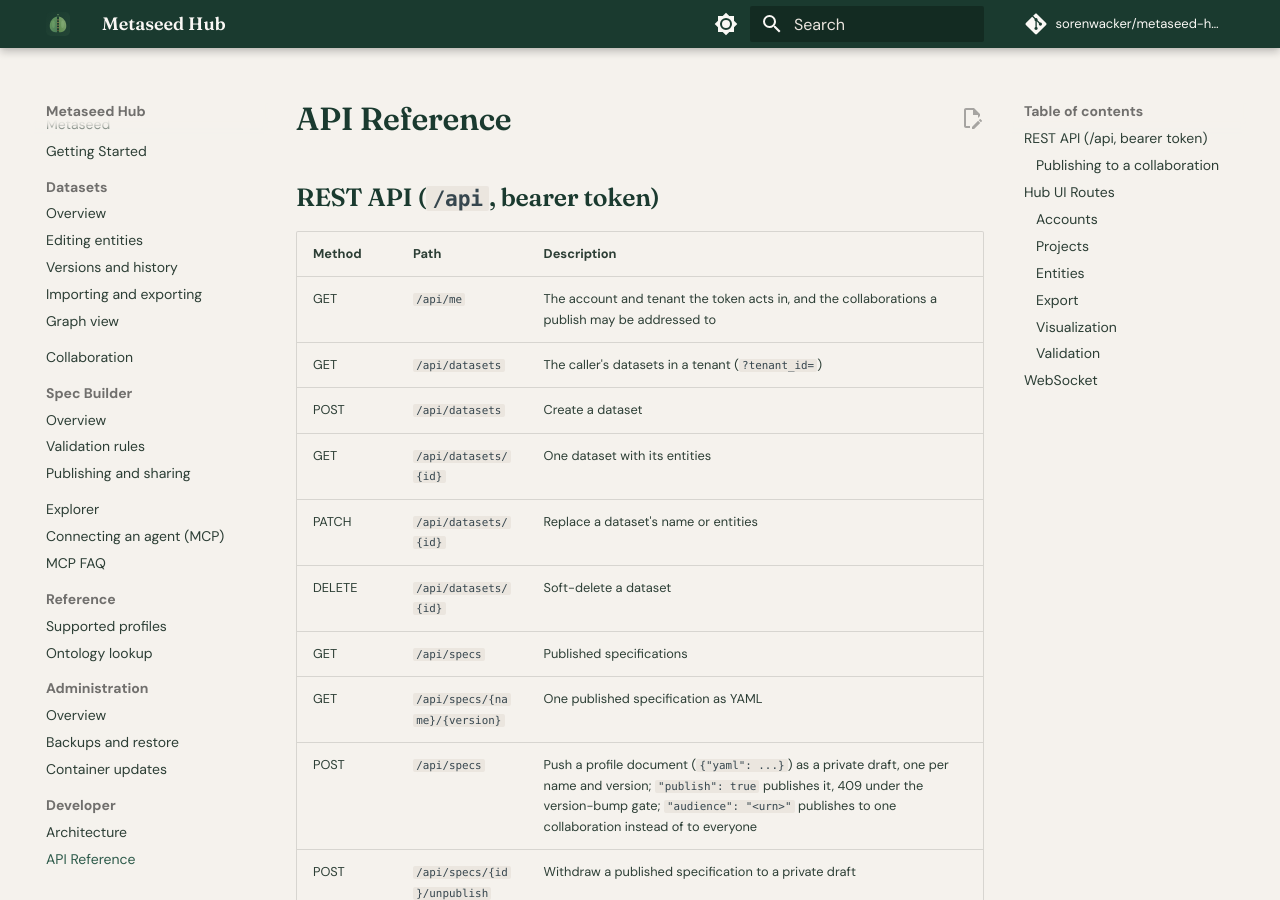
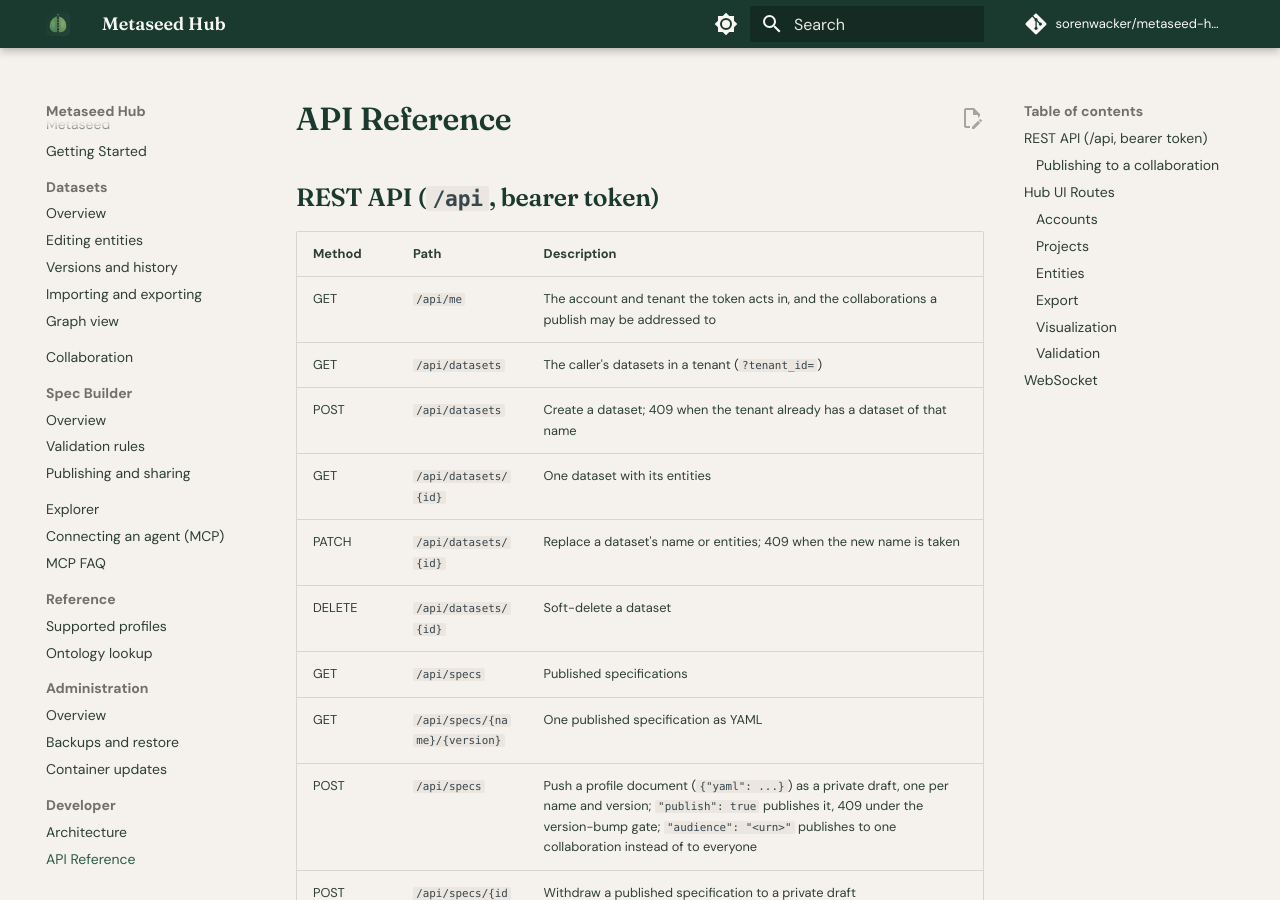
Before and after one commit to sorenwacker/metaseed-hub, an MkDocs documentation site: the page built from docs/developer/api.md, in a window 1280 px wide and 900 px high. Built offline with MkDocs 1.6.1 and Material for MkDocs 9.7.7, drawn with Linux system fonts in a browser that asks for light colours; comment, search, counter and statistics services are not loaded.

Commit message:
State that a taken dataset name is refused with a reason on every interface, so one writer can be held to it

```diff
--- a/docs/developer/api.md
+++ b/docs/developer/api.md
@@ -6,9 +6,9 @@
 |--------|------|-------------|
 | GET | `/api/me` | The account and tenant the token acts in, and the collaborations a publish may be addressed to |
 | GET | `/api/datasets` | The caller's datasets in a tenant (`?tenant_id=`) |
-| POST | `/api/datasets` | Create a dataset |
+| POST | `/api/datasets` | Create a dataset; 409 when the tenant already has a dataset of that name |
 | GET | `/api/datasets/{id}` | One dataset with its entities |
-| PATCH | `/api/datasets/{id}` | Replace a dataset's name or entities |
+| PATCH | `/api/datasets/{id}` | Replace a dataset's name or entities; 409 when the new name is taken |
 | DELETE | `/api/datasets/{id}` | Soft-delete a dataset |
 | GET | `/api/specs` | Published specifications |
 | GET | `/api/specs/{name}/{version}` | One published specification as YAML |
```
Also changed, not shown: docs/datasets/index.md (+2 -0 lines), docs/developer/architecture.md (+2 -0 lines), docs/mcp.md (+1 -1 lines).
